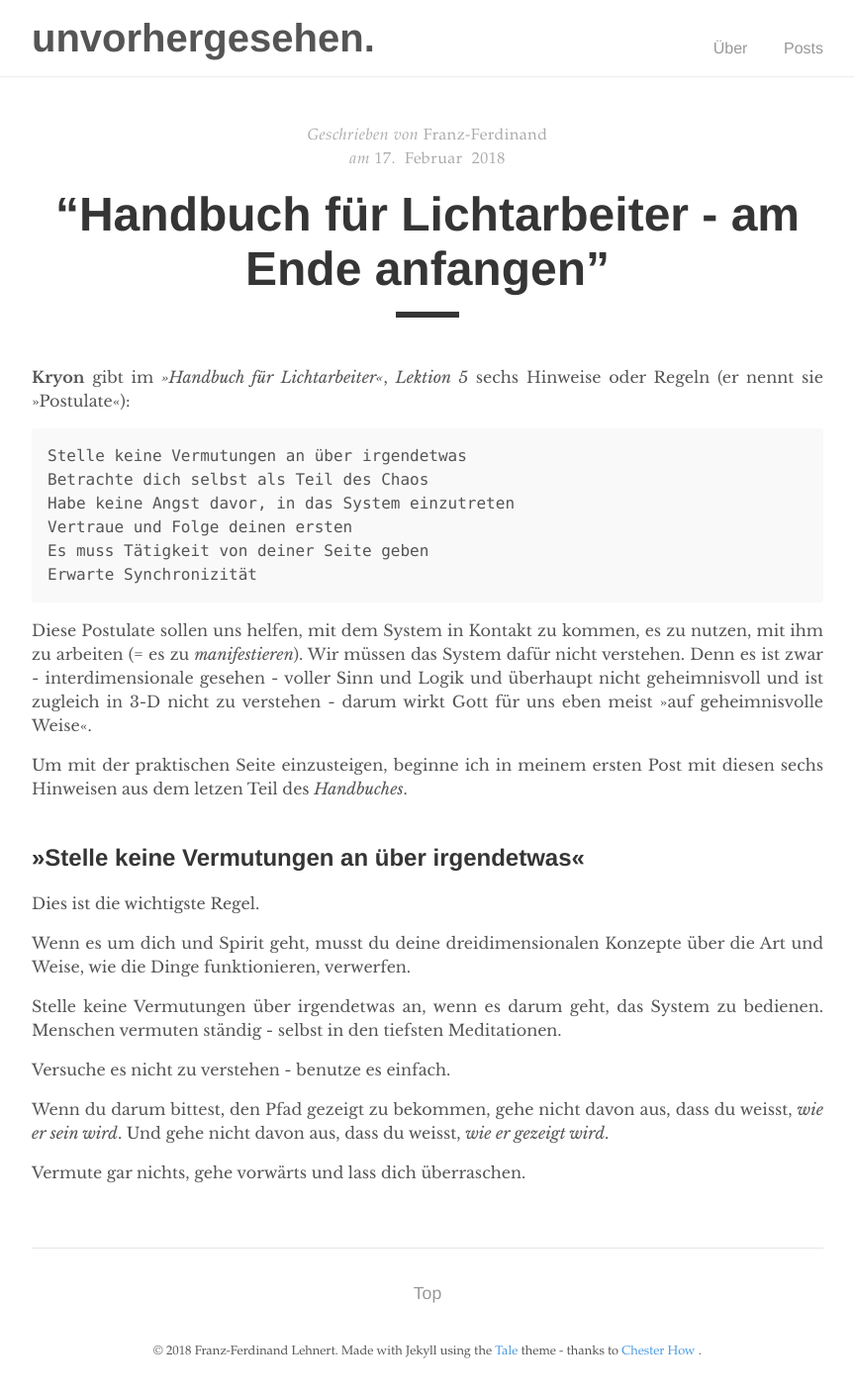
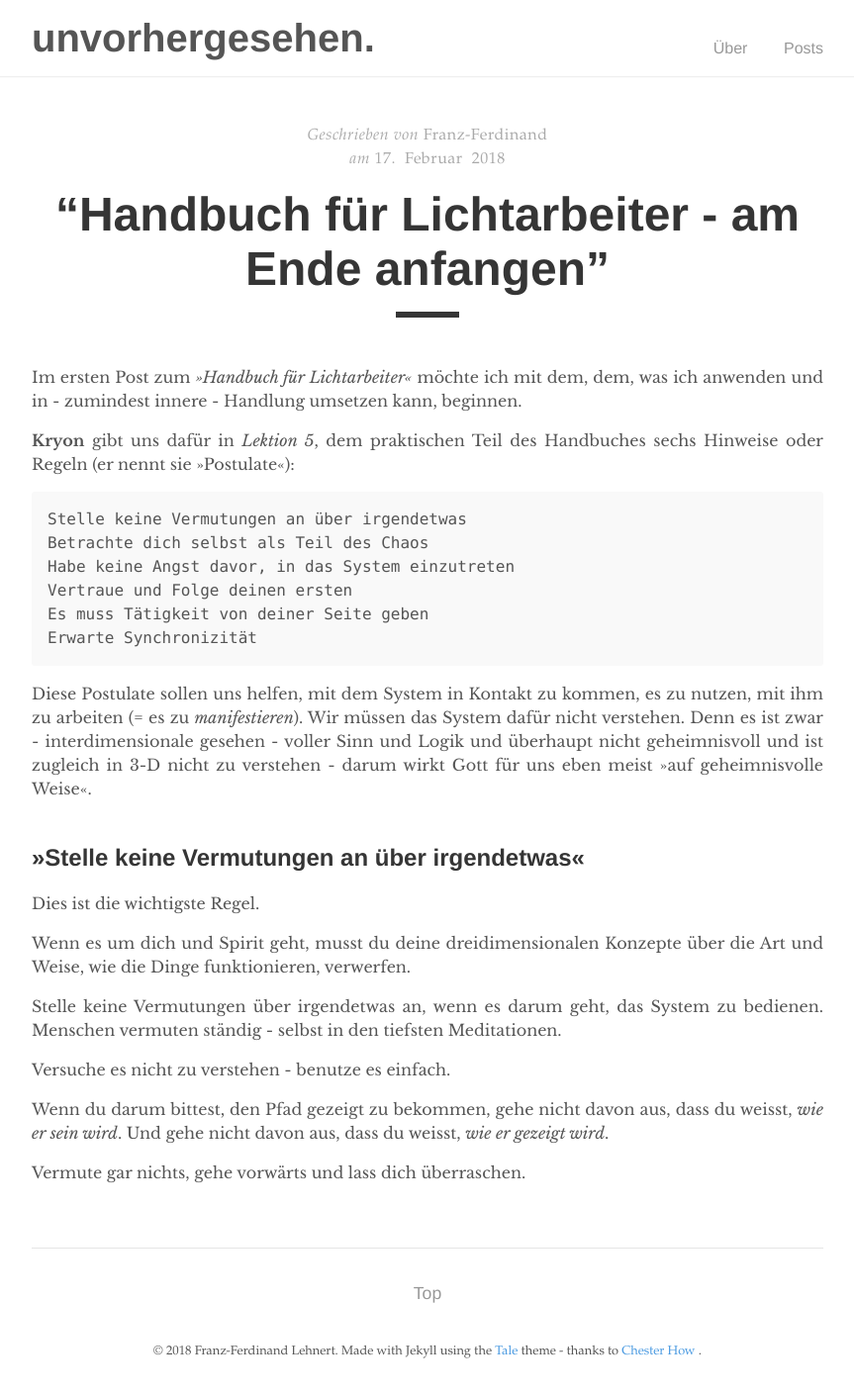
Before and after one commit to unvorhergesehen/unvorhergesehen.github.io, a Jekyll site: the page built from _posts/2018-02-17-hfl-anfang-am-ende.md, in a window 1280 px wide. Shown: the whole page at 99% size, without its empty margins (208-1071 px from the left). Built offline with Jekyll 4.4.1, drawn with Linux system fonts in a browser that asks for light colours.

Commit message:
fist paragraph changed for preview

```diff
--- a/_posts/2018-02-17-hfl-anfang-am-ende.md
+++ b/_posts/2018-02-17-hfl-anfang-am-ende.md
@@ -3,7 +3,10 @@ layout: post
 title: “Handbuch für Lichtarbeiter - am Ende anfangen”
 author: "Franz-Ferdinand"
 ---
-**Kryon** gibt im _»Handbuch für Lichtarbeiter«_, _Lektion 5_ sechs Hinweise oder Regeln (er nennt sie »Postulate«):
+
+Im ersten Post zum _»Handbuch für Lichtarbeiter«_ möchte ich mit dem, dem, was ich anwenden und in - zumindest innere - Handlung umsetzen kann, beginnen.
+
+**Kryon** gibt uns dafür in _Lektion 5_, dem praktischen Teil des Handbuches sechs Hinweise oder Regeln (er nennt sie »Postulate«):
 
 {% highlight markdown %}
 Stelle keine Vermutungen an über irgendetwas
@@ -15,8 +18,6 @@ Erwarte Synchronizität
 {% endhighlight %}
 
 Diese Postulate sollen uns helfen, mit dem System in Kontakt zu kommen, es zu nutzen, mit ihm zu arbeiten (= es zu _manifestieren_). Wir müssen das System dafür nicht verstehen. Denn es ist zwar - interdimensionale gesehen - voller Sinn und Logik und überhaupt nicht geheimnisvoll und ist zugleich in 3-D nicht zu verstehen - darum wirkt Gott für uns eben meist »auf geheimnisvolle Weise«.
-
-Um mit der praktischen Seite einzusteigen, beginne ich in meinem ersten Post mit diesen sechs Hinweisen aus dem letzen Teil des _Handbuches_.
 <br>
 <br>
 
```
